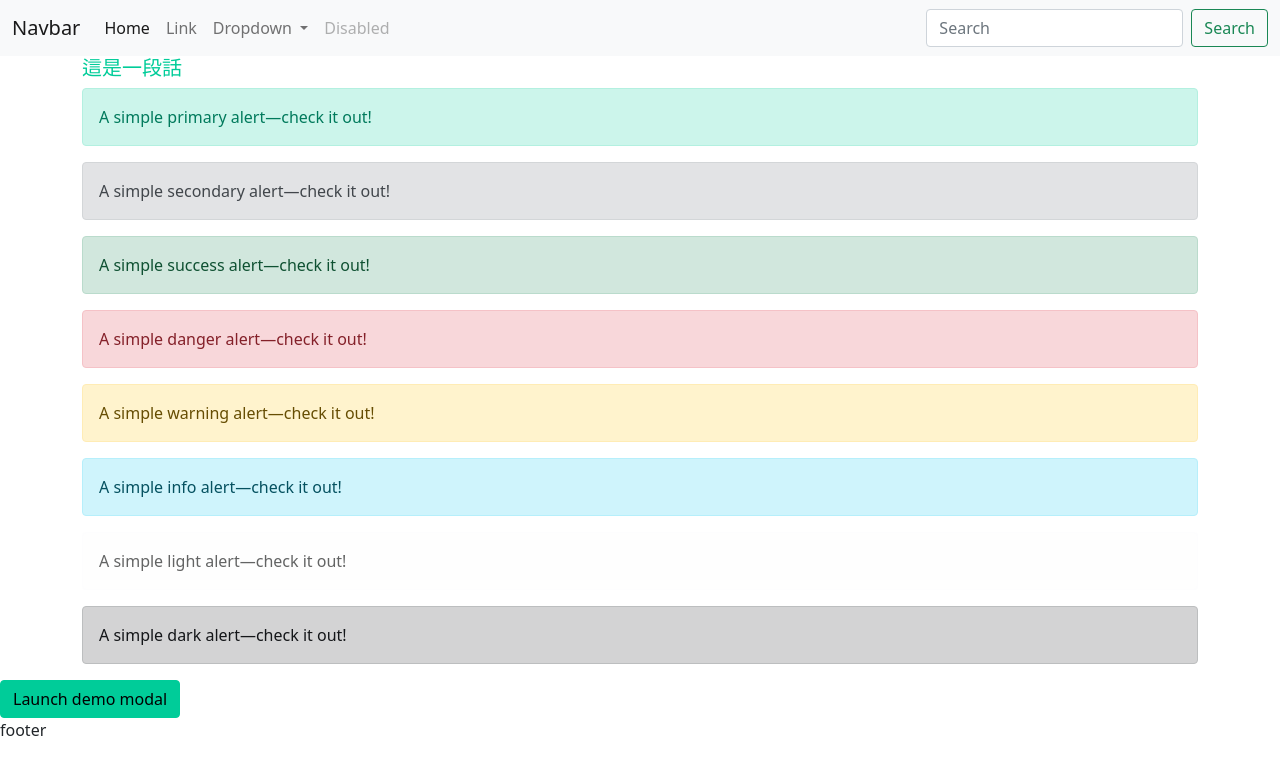
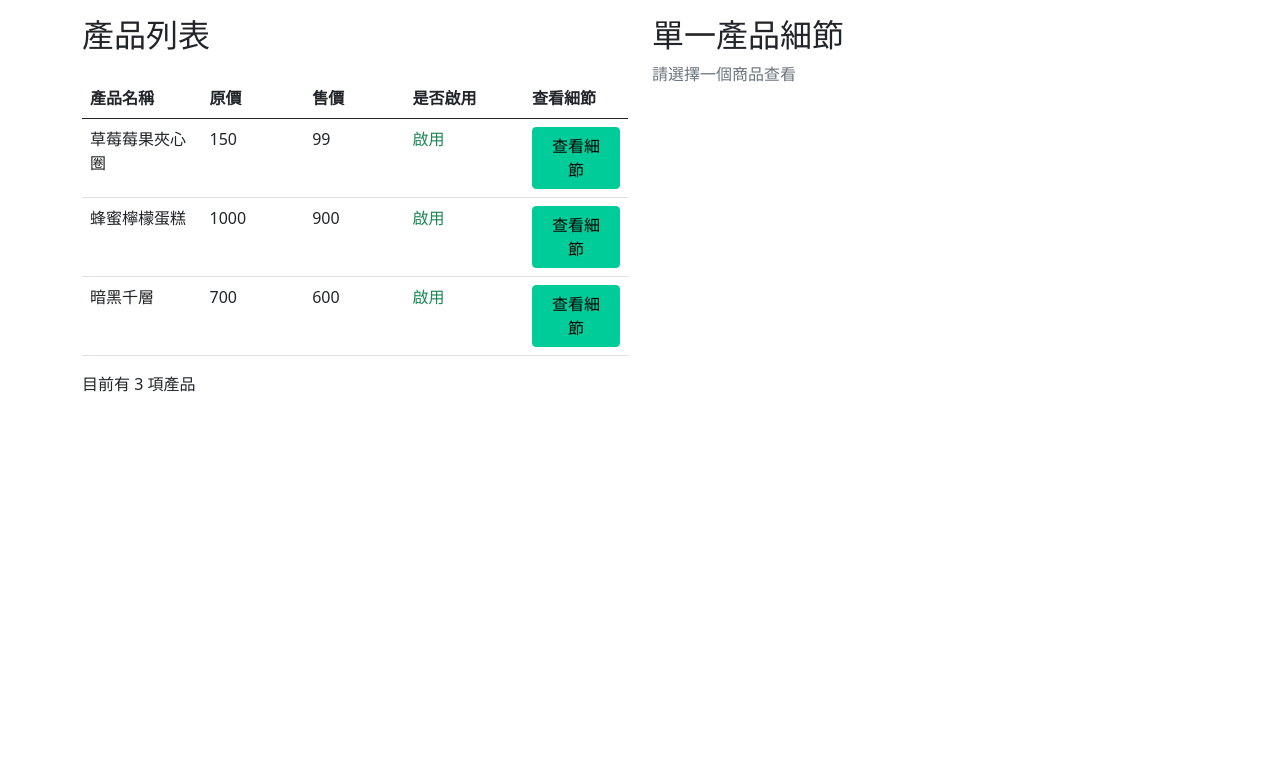
Before and after one commit to kun8349/week1-Vue, a plain HTML site: page index.html in a window 1280 px wide. Drawn offline with nearby package versions, Linux system fonts and the light colour scheme.

Commit message:
Update 2022-12-24T06:33:34.481Z

```diff
--- a/assets/js/all.js
+++ b/assets/js/all.js
@@ -1,6 +1,3 @@
+// 產品資料格式
 "use strict";
-
-$(function () {
-  console.log('Hello Bootstrap5');
-});
 //# sourceMappingURL=all.js.map
--- a/index.html
+++ b/index.html
@@ -5,105 +5,164 @@
     <meta charset="UTF-8">
     <meta name="viewport" content="width=device-width, initial-scale=1.0">
     <meta http-equiv="X-UA-Compatible" content="ie=edge">
-    <title>Boostrap Index</title>
+    <title>week1-Vue</title>
     <link rel="stylesheet" href="https://cdnjs.cloudflare.com/ajax/libs/font-awesome/5.13.0/css/all.min.css" />
     <link rel="stylesheet" href="./assets/style/all.css">
+    <script src="https://unpkg.com/vue@3/dist/vue.global.js"></script>
   </head>
 
   <body>
-    <nav class="navbar navbar-expand-lg navbar-light bg-light">
-      <div class="container-fluid">
-        <a class="navbar-brand" href="#">Navbar</a>
-        <button class="navbar-toggler" type="button" data-bs-toggle="collapse" data-bs-target="#navbarSupportedContent" aria-controls="navbarSupportedContent" aria-expanded="false" aria-label="Toggle navigation">
-          <span class="navbar-toggler-icon"></span>
-        </button>
-        <div class="collapse navbar-collapse" id="navbarSupportedContent">
-          <ul class="navbar-nav me-auto mb-2 mb-lg-0">
-            <li class="nav-item">
-              <a class="nav-link active" aria-current="page" href="#">Home</a>
-            </li>
-            <li class="nav-item">
-              <a class="nav-link" href="#">Link</a>
-            </li>
-            <li class="nav-item dropdown">
-              <a class="nav-link dropdown-toggle" href="#" id="navbarDropdown" role="button" data-bs-toggle="dropdown" aria-expanded="false">
-                Dropdown
-              </a>
-              <ul class="dropdown-menu" aria-labelledby="navbarDropdown">
-                <li><a class="dropdown-item" href="#">Action</a></li>
-                <li><a class="dropdown-item" href="#">Another action</a></li>
-                <li><hr class="dropdown-divider"></li>
-                <li><a class="dropdown-item" href="#">Something else here</a></li>
-              </ul>
-            </li>
-            <li class="nav-item">
-              <a class="nav-link disabled" href="#" tabindex="-1" aria-disabled="true">Disabled</a>
-            </li>
-          </ul>
-          <form class="d-flex">
-            <input class="form-control me-2" type="search" placeholder="Search" aria-label="Search">
-            <button class="btn btn-outline-success" type="submit">Search</button>
-          </form>
+    <div id="app">
+      <div class="container">
+        <div class="row py-3">
+          <div class="col-md-6">
+            <h2>產品列表</h2>
+            <table class="table table-hover mt-4">
+              <thead>
+                <tr>
+                  <th width="150">產品名稱</th>
+                  <th width="120">
+                    原價
+                  </th>
+                  <th width="120">
+                    售價
+                  </th>
+                  <th width="150">
+                    是否啟用
+                  </th>
+                  <th width="120">
+                    查看細節
+                  </th>
+                </tr>
+              </thead>
+              <tbody>
+                <tr v-for="(item,key) in products" :key="item.id">
+                  <td width="150">{{ item.title }}</td>
+                  <td width="120">
+                    {{ item.origin_price }}
+                  </td>
+                  <td width="120">
+                    {{ item.price }}
+                  </td>
+                  <td width="150">
+                    <span class="text-success" v-if="item.is_enabled > 0">啟用</span>
+                    <span v-else>未啟用</span>
+                  </td>
+                  <td width="120">
+                    <button type="button" class="btn btn-primary" v-on:click="detailsBtn(item)">查看細節</button>
+                  </td>
+                </tr>
+              </tbody>
+            </table>
+            <p>目前有 <span>{{ products.length }}</span> 項產品</p>
+          </div>
+          <div class="col-md-6">
+            <h2>單一產品細節</h2>
+            <template v-if="temp.length!=0">
+              <div class="card mb-3">
+                <img v-bind:src="temp.imageUrl" class="card-img-top primary-image" alt="主圖">
+                <div class="card-body">
+                  <h5 class="card-title">
+                    {{ temp.title }}
+                    <span class="badge bg-primary ms-2">{{ temp.category }}</span>
+                  </h5>
+                  <p class="card-text">商品描述：{{ temp.description }}</p>
+                  <p class="card-text">商品內容：{{ temp.content }}</p>
+                  <div class="d-flex">
+                    <p class="card-text me-2">{{  }}</p>
+                    <p class="card-text text-secondary"><del>{{ temp.origin_price }}</del>&nbsp;&nbsp;</p>
+                    {{ temp.price }}個 / 元
+                  </div>
+                </div>
+              </div>
+              <span>
+                <img v-bind:src="temp.imagesUrl[0]" alt="" class="images m-2">
+                <img v-bind:src="temp.imagesUrl[1]" alt="" class="images m-2">
+              </span>
+            </template>
+            <p class="text-secondary" v-else>請選擇一個商品查看</p>
+          </div>
         </div>
       </div>
-    </nav>
+    </div>
+    <script>
+      const {createApp} = Vue;
+      const products = [
+        {
+          category: "甜甜圈",
+          content: "尺寸：14x14cm",
+          description: "濃郁的草莓風味，中心填入滑順不膩口的卡士達內餡，帶來滿滿幸福感！",
+          id: "-L9tH8jxVb2Ka_DYPwng",
+          is_enabled: 1,
+          origin_price: 150,
+          price: 99,
+          title: "草莓莓果夾心圈",
+          unit: "個",
+          num: 10,
+          imageUrl: "https://images.unsplash.com/photo-1583182332473-b31ba08929c8?ixid=MnwxMjA3fDB8MHxzZWFyY2h8NzR8fGRvbnV0fGVufDB8fDB8fA%3D%3D&ixlib=rb-1.2.1&auto=format&fit=crop&w=700&q=60",
+          imagesUrl: [
+            "https://images.unsplash.com/photo-1626094309830-abbb0c99da4a?ixid=MnwxMjA3fDB8MHxwaG90by1wYWdlfHx8fGVufDB8fHx8&ixlib=rb-1.2.1&auto=format&fit=crop&w=2832&q=80",
+            "https://images.unsplash.com/photo-1559656914-a30970c1affd?ixid=MnwxMjA3fDB8MHxzZWFyY2h8MTY0fHxkb251dHxlbnwwfHwwfHw%3D&ixlib=rb-1.2.1&auto=format&fit=crop&w=700&q=60"
+          ]
+        },
+        {
+          category: "蛋糕",
+          content: "尺寸：6寸",
+          description: "蜜蜂蜜蛋糕，夾層夾上酸酸甜甜的檸檬餡，清爽可口的滋味讓人口水直流！",
+          id: "-McJ-VvcwfN1_Ye_NtVA",
+          is_enabled: 16,
+          origin_price: 1000,
+          price: 900,
+          title: "蜂蜜檸檬蛋糕",
+          unit: "個",
+          num: 1,
+          imageUrl: "https://images.unsplash.com/photo-1627834377411-8da5f4f09de8?ixid=MnwxMjA3fDB8MHxwaG90by1wYWdlfHx8fGVufDB8fHx8&ixlib=rb-1.2.1&auto=format&fit=crop&w=1001&q=80",
+          imagesUrl: [
+            "https://images.unsplash.com/photo-1618888007540-2bdead974bbb?ixid=MnwxMjA3fDB8MHxwaG90by1wYWdlfHx8fGVufDB8fHx8&ixlib=rb-1.2.1&auto=format&fit=crop&w=987&q=80",
+          ]
+        },
+        {
+          category: "蛋糕",
+          content: "尺寸：6寸",
+          description: "法式煎薄餅加上濃郁可可醬，呈現經典的美味及口感。",
+          id: "-McJ-VyqaFlLzUMmpPpm",
+          is_enabled: 1,
+          origin_price: 700,
+          price: 600,
+          title: "暗黑千層",
+          unit: "個",
+          num: 15,
+          imageUrl: "https://images.unsplash.com/photo-1505253149613-112d21d9f6a9?ixid=MnwxMjA3fDB8MHxzZWFyY2h8NDZ8fGNha2V8ZW58MHx8MHx8&ixlib=rb-1.2.1&auto=format&fit=crop&w=700&q=60",
+          imagesUrl: [
+            "https://images.unsplash.com/flagged/photo-1557234985-425e10c9d7f1?ixid=MnwxMjA3fDB8MHxzZWFyY2h8MTA5fHxjYWtlfGVufDB8fDB8fA%3D%3D&ixlib=rb-1.2.1&auto=format&fit=crop&w=700&q=60",
+            "https://images.unsplash.com/photo-1540337706094-da10342c93d8?ixid=MnwxMjA3fDB8MHxzZWFyY2h8NDR8fGNha2V8ZW58MHx8MHx8&ixlib=rb-1.2.1&auto=format&fit=crop&w=700&q=60"
+          ]
+        }
+      ]
+      const App = {
+        data() {
+          return {
+            products,
+            temp:[],
+          }
+        },
+        methods: {
+          detailsBtn(item){
+            this.temp = {...item};
+            console.log(this.temp);
+
+          },
+        },
+      }
+      createApp(App).mount('#app');
+    </script>
 
 
-<div class="container">
-  <h1 class="index__h1">這是一段話</h1>
-  <div class="alert alert-primary" role="alert">
-    A simple primary alert—check it out!
-  </div>
-  <div class="alert alert-secondary" role="alert">
-    A simple secondary alert—check it out!
-  </div>
-  <div class="alert alert-success" role="alert">
-    A simple success alert—check it out!
-  </div>
-  <div class="alert alert-danger" role="alert">
-    A simple danger alert—check it out!
-  </div>
-  <div class="alert alert-warning" role="alert">
-    A simple warning alert—check it out!
-  </div>
-  <div class="alert alert-info" role="alert">
-    A simple info alert—check it out!
-  </div>
-  <div class="alert alert-light" role="alert">
-    A simple light alert—check it out!
-  </div>
-  <div class="alert alert-dark" role="alert">
-    A simple dark alert—check it out!
-  </div>
-</div>
 
-<!-- Button trigger modal -->
-<button type="button" class="btn btn-primary" data-bs-toggle="modal" data-bs-target="#exampleModal">
-  Launch demo modal
-</button>
 
-<!-- Modal -->
-<div class="modal fade" id="exampleModal" tabindex="-1" aria-labelledby="exampleModalLabel" aria-hidden="true">
-  <div class="modal-dialog">
-    <div class="modal-content">
-      <div class="modal-header">
-        <h5 class="modal-title" id="exampleModalLabel">Modal title</h5>
-        <button type="button" class="btn-close" data-bs-dismiss="modal" aria-label="Close"></button>
-      </div>
-      <div class="modal-body">
-        ...
-      </div>
-      <div class="modal-footer">
-        <button type="button" class="btn btn-secondary" data-bs-dismiss="modal">Close</button>
-        <button type="button" class="btn btn-primary">Save changes</button>
-      </div>
-    </div>
-  </div>
-</div>
 
 
     <footer class="footer">
-      footer
     </footer>
 
     <script src="./assets/js/vendors.js"></script>
```
Also changed, not shown: assets/style/all.css, 2 other files.
